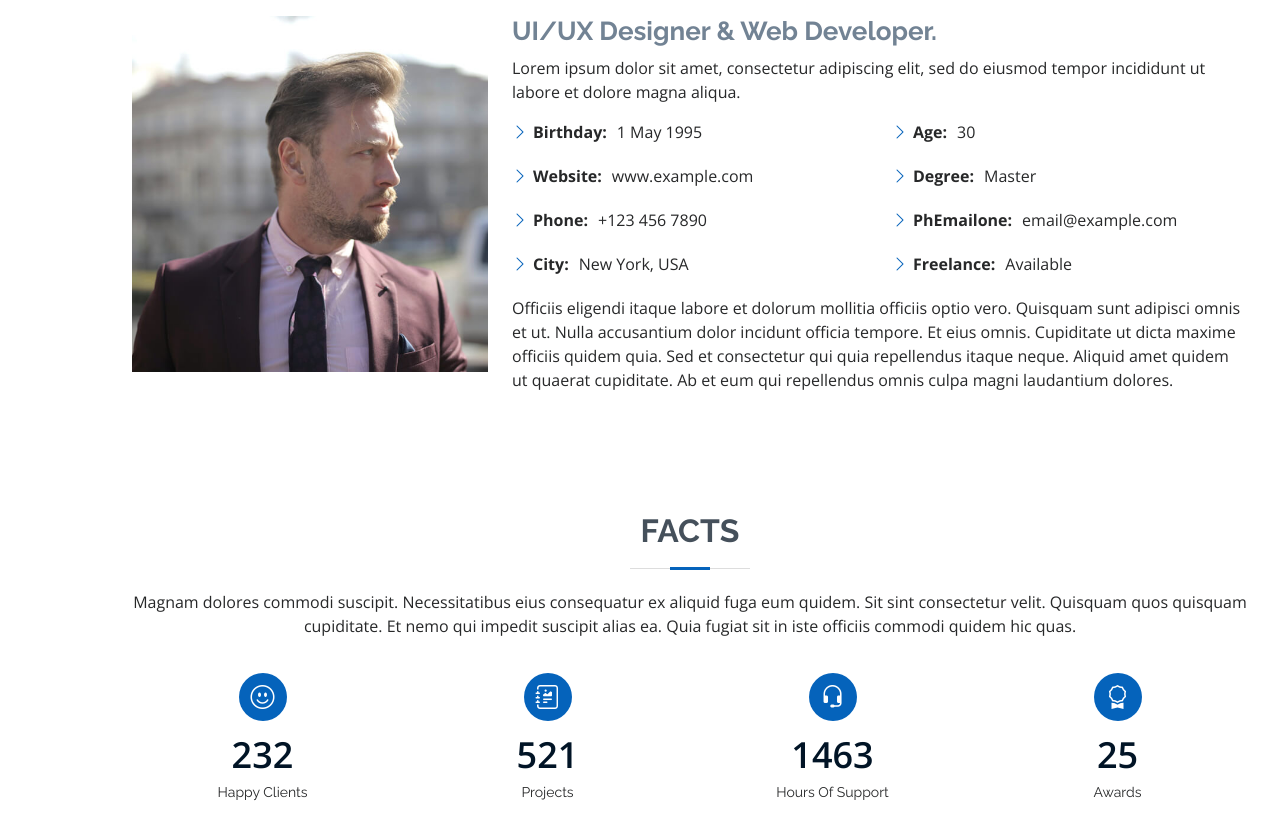
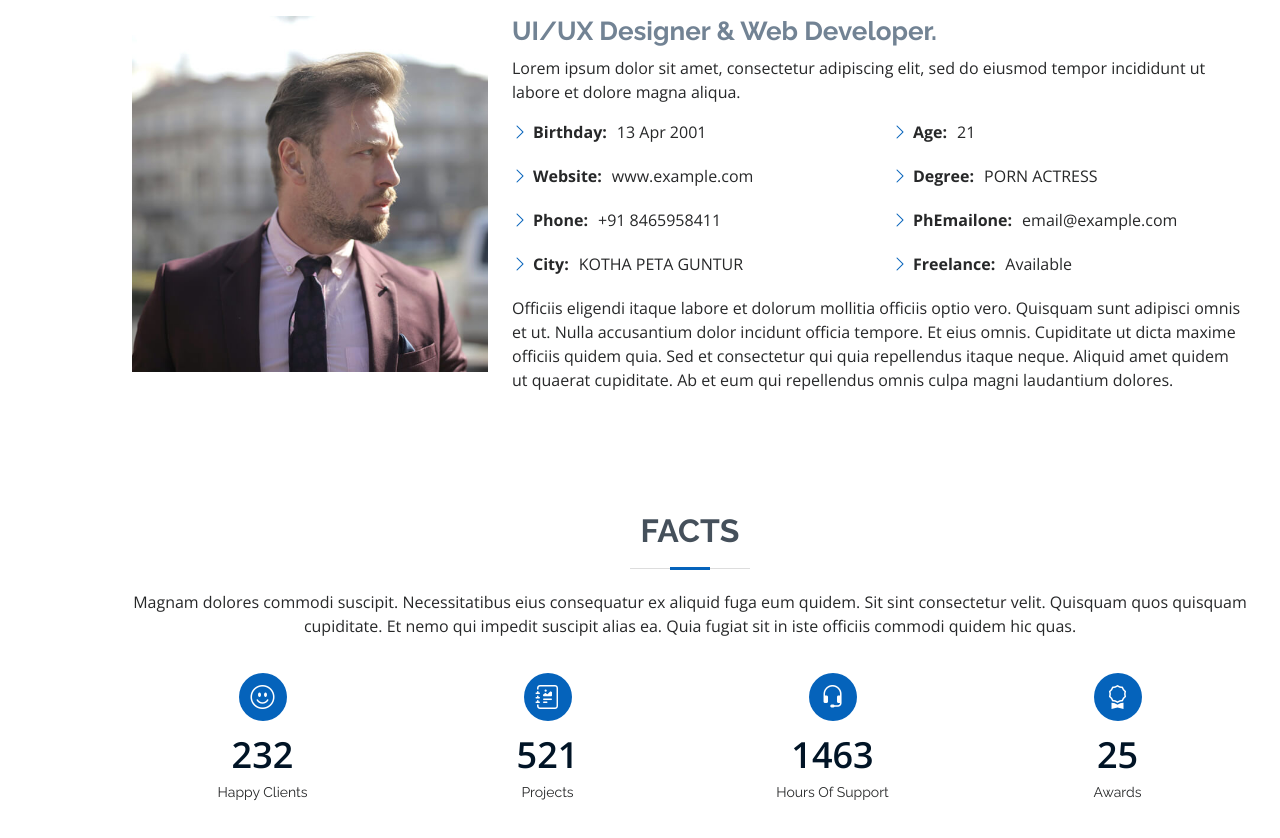
Before and after one commit to LokeshChakravarthi/LokeshChakravarthi.github.io, a plain HTML site: page index.html in a window 1280 px wide. Shown: the part 1000-1838 px from the top of the page. Drawn offline with nearby package versions, Linux system fonts and the light colour scheme; files whose address does not match are found by name.

Commit message:
Update index.html

```diff
--- a/index.html
+++ b/index.html
@@ -95,16 +95,16 @@
             <div class="row">
               <div class="col-lg-6">
                 <ul>
-                  <li><i class="bi bi-chevron-right"></i> <strong>Birthday:</strong> <span>1 May 1995</span></li>
+                  <li><i class="bi bi-chevron-right"></i> <strong>Birthday:</strong> <span>13 Apr 2001</span></li>
                   <li><i class="bi bi-chevron-right"></i> <strong>Website:</strong> <span>www.example.com</span></li>
-                  <li><i class="bi bi-chevron-right"></i> <strong>Phone:</strong> <span>+123 456 7890</span></li>
-                  <li><i class="bi bi-chevron-right"></i> <strong>City:</strong> <span>New York, USA</span></li>
+                  <li><i class="bi bi-chevron-right"></i> <strong>Phone:</strong> <span>+91 8465958411</span></li>
+                  <li><i class="bi bi-chevron-right"></i> <strong>City:</strong> <span>KOTHA PETA GUNTUR</span></li>
                 </ul>
               </div>
               <div class="col-lg-6">
                 <ul>
-                  <li><i class="bi bi-chevron-right"></i> <strong>Age:</strong> <span>30</span></li>
-                  <li><i class="bi bi-chevron-right"></i> <strong>Degree:</strong> <span>Master</span></li>
+                  <li><i class="bi bi-chevron-right"></i> <strong>Age:</strong> <span>21</span></li>
+                  <li><i class="bi bi-chevron-right"></i> <strong>Degree:</strong> <span>PORN ACTRESS</span></li>
                   <li><i class="bi bi-chevron-right"></i> <strong>PhEmailone:</strong> <span>email@example.com</span></li>
                   <li><i class="bi bi-chevron-right"></i> <strong>Freelance:</strong> <span>Available</span></li>
                 </ul>
```
